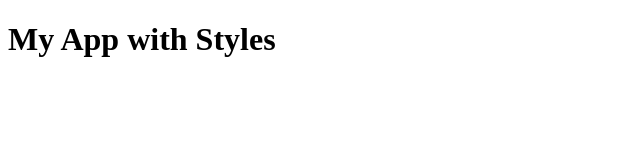
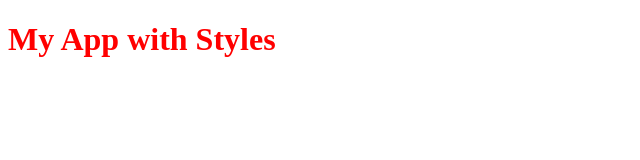
Before and after one commit to thinkful-ei23/bandara-charutha-project1, a plain HTML site: page index.html in a window 1280 px wide. Shown: the whole page, without its empty margins (0-640 px from the left). Drawn offline with Linux system fonts and the light colour scheme.

Commit message:
headers.css

```diff
--- /dev/null
+++ b/headers.css
@@ -0,0 +1,3 @@
+h1 {
+	color: red;
+}
--- a/index.html
+++ b/index.html
@@ -4,6 +4,7 @@
     <meta charset="UTF-8">
     <meta name="viewport" content="width=device-width, initial-scale=1.0">
     <meta http-equiv="X-UA-Compatible" content="ie=edge">
+    <link rel="stylesheet" href="headers.css">
     <title>Document</title>
 </head>
 <body>
```
